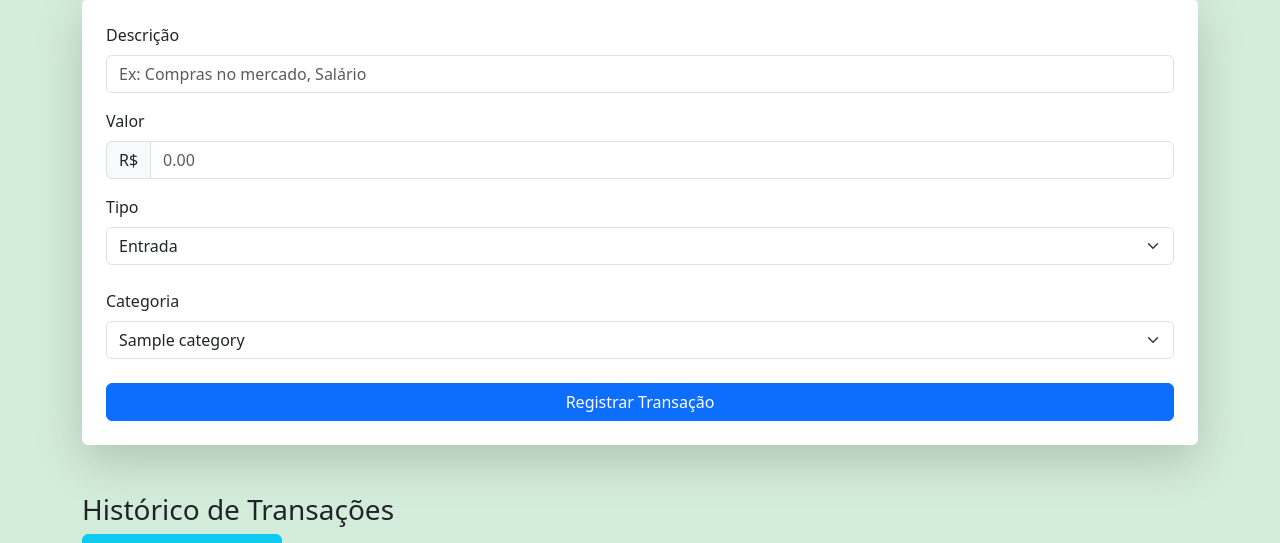
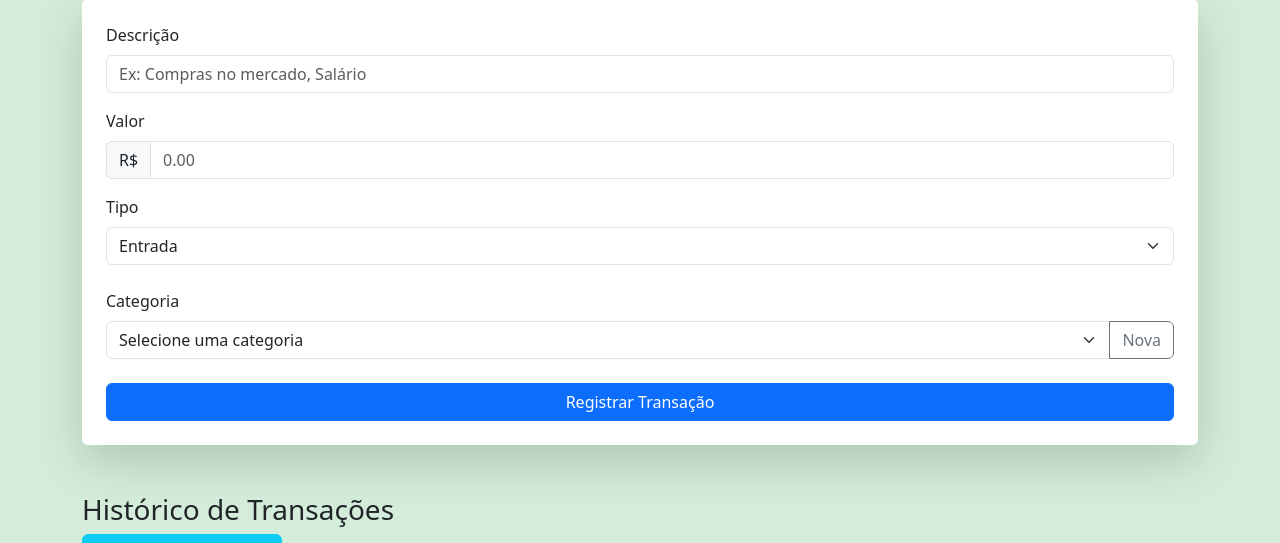
Before and after one commit to profadevairvitorio/cardenetinha, a Flask app: page /account/1 in a window 1280 px wide, after a click on "Nova Transação". Shown: the part 389-932 px from the top of the page. Run offline with Flask 3, Linux system fonts and the light colour scheme; a user stored in the database is signed in; tables that the repository leaves empty hold one stand-in row (values such as "Sample post"); some libraries are stand-ins or nearby versions.

Commit message:
feat: Enable creating new categories directly during transaction registration

```diff
--- a/app/forms.py
+++ b/app/forms.py
@@ -62,7 +62,8 @@ class TransactionForm(FlaskForm):
     description = StringField('Descrição', validators=[DataRequired(), Length(max=200)])
     amount = DecimalField('Valor', places=2, validators=[DataRequired(), NumberRange(min=0.01)])
     type = SelectField('Tipo', choices=[('entrada', 'Entrada'), ('saida', 'Saída')], validators=[DataRequired()])
-    category_id = SelectField('Categoria', coerce=int, validators=[DataRequired()])
+    category_id = SelectField('Categoria', coerce=int, validators=[Optional()])
+    new_category = StringField('Nova Categoria', validators=[Optional(), Length(max=100)])
     submit = SubmitField('Registrar Transação')
 
     def __init__(self, *args, **kwargs):
@@ -70,6 +71,18 @@ class TransactionForm(FlaskForm):
         if 'user' in kwargs:
             user = kwargs['user']
             self.category_id.choices = [(c.id, c.name) for c in Category.query.filter_by(user_id=user.id).order_by(Category.name).all()]
+            self.category_id.choices.insert(0, (0, 'Selecione uma categoria'))
+
+    def validate(self, **kwargs):
+        if not super().validate(**kwargs):
+            return False
+        if not self.category_id.data and not self.new_category.data:
+            self.category_id.errors.append('Selecione uma categoria ou crie uma nova.')
+            return False
+        if self.category_id.data and self.new_category.data:
+            self.new_category.errors.append('Escolha uma categoria existente ou crie uma nova, não ambos.')
+            return False
+        return True
 
 class CategoryForm(FlaskForm):
     name = StringField('Nome da Categoria', validators=[DataRequired(), Length(min=2, max=100)])
--- a/app/routes.py
+++ b/app/routes.py
@@ -150,12 +150,26 @@ def account_detail(account_id):
 
     if form.validate_on_submit():
         try:
+            category_id = form.category_id.data
+            if form.new_category.data:
+                new_category_name = form.new_category.data
+                existing_category = Category.query.filter_by(name=new_category_name, user_id=current_user.id).first()
+                if existing_category:
+                    flash('Essa categoria já existe.', 'warning')
+                    category_id = existing_category.id
+                else:
+                    new_category = Category(name=new_category_name, user_id=current_user.id)
+                    db.session.add(new_category)
+                    db.session.flush()
+                    category_id = new_category.id
+                    flash(f'Nova categoria "{new_category_name}" criada com sucesso!', 'success')
+
             new_transaction = Transaction(
                 description=form.description.data,
                 amount=form.amount.data,
                 type=form.type.data,
                 account_id=account.id,
-                category_id=form.category_id.data
+                category_id=category_id
             )
             db.session.add(new_transaction)
             db.session.flush()
--- a/app/static/js/detail.js
+++ b/app/static/js/detail.js
@@ -14,4 +14,31 @@ document.addEventListener('DOMContentLoaded', function() {
     updateBackground();
 
     typeSelect.addEventListener('change', updateBackground);
+
+    const newCategoryBtn = document.getElementById('new-category-btn');
+    const cancelNewCategoryBtn = document.getElementById('cancel-new-category-btn');
+    const categorySelectDiv = document.getElementById('category-select-div');
+    const newCategoryDiv = document.getElementById('new-category-div');
+    const categoryIdField = document.getElementById('category_id');
+    const newCategoryField = document.getElementById('new_category');
+
+    if (newCategoryBtn) {
+        newCategoryBtn.addEventListener('click', function() {
+            categorySelectDiv.style.display = 'none';
+            newCategoryDiv.style.display = 'block';
+            if (categoryIdField) {
+                $(categoryIdField).val(null).trigger('change');
+            }
+        });
+    }
+
+    if (cancelNewCategoryBtn) {
+        cancelNewCategoryBtn.addEventListener('click', function() {
+            categorySelectDiv.style.display = 'block';
+            newCategoryDiv.style.display = 'none';
+            if (newCategoryField) {
+                newCategoryField.value = '';
+            }
+        });
+    }
 });
--- a/app/templates/account/detail.html
+++ b/app/templates/account/detail.html
@@ -56,11 +56,25 @@
                         {% endfor %}
                     </div>
 
-                    <div class="mb-4">
+                    <div id="category-select-div" class="mb-4">
                         {{ form.category_id.label(class="form-label") }}
-                        {{ form.category_id(class="form-select" + (" is-invalid" if form.category_id.errors else "")) }}
+                        <div class="input-group">
+                            {{ form.category_id(class="form-select" + (" is-invalid" if form.category_id.errors else "")) }}
+                            <button id="new-category-btn" class="btn btn-outline-secondary" type="button">Nova</button>
+                        </div>
                         {% for error in form.category_id.errors %}
-                            <div class="invalid-feedback"><span>{{ error }}</span></div>
+                            <div class="invalid-feedback d-block"><span>{{ error }}</span></div>
+                        {% endfor %}
+                    </div>
+
+                    <div id="new-category-div" class="mb-4" style="display: none;">
+                        {{ form.new_category.label(class="form-label") }}
+                        <div class="input-group">
+                            {{ form.new_category(class="form-control" + (" is-invalid" if form.new_category.errors else ""), placeholder="Ex: Lazer, Educação") }}
+                            <button id="cancel-new-category-btn" class="btn btn-outline-danger" type="button">Cancelar</button>
+                        </div>
+                        {% for error in form.new_category.errors %}
+                            <div class="invalid-feedback d-block"><span>{{ error }}</span></div>
                         {% endfor %}
                     </div>
 
```
